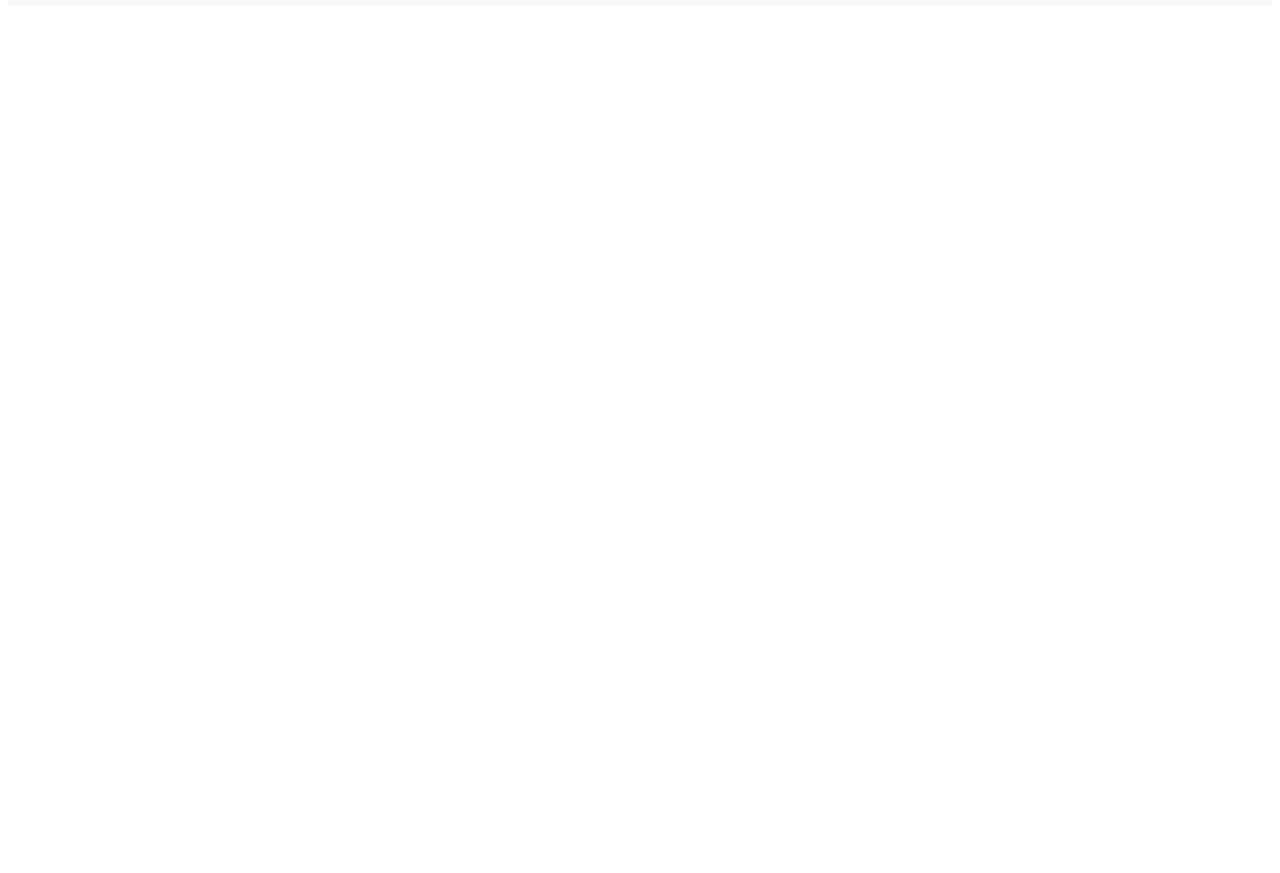
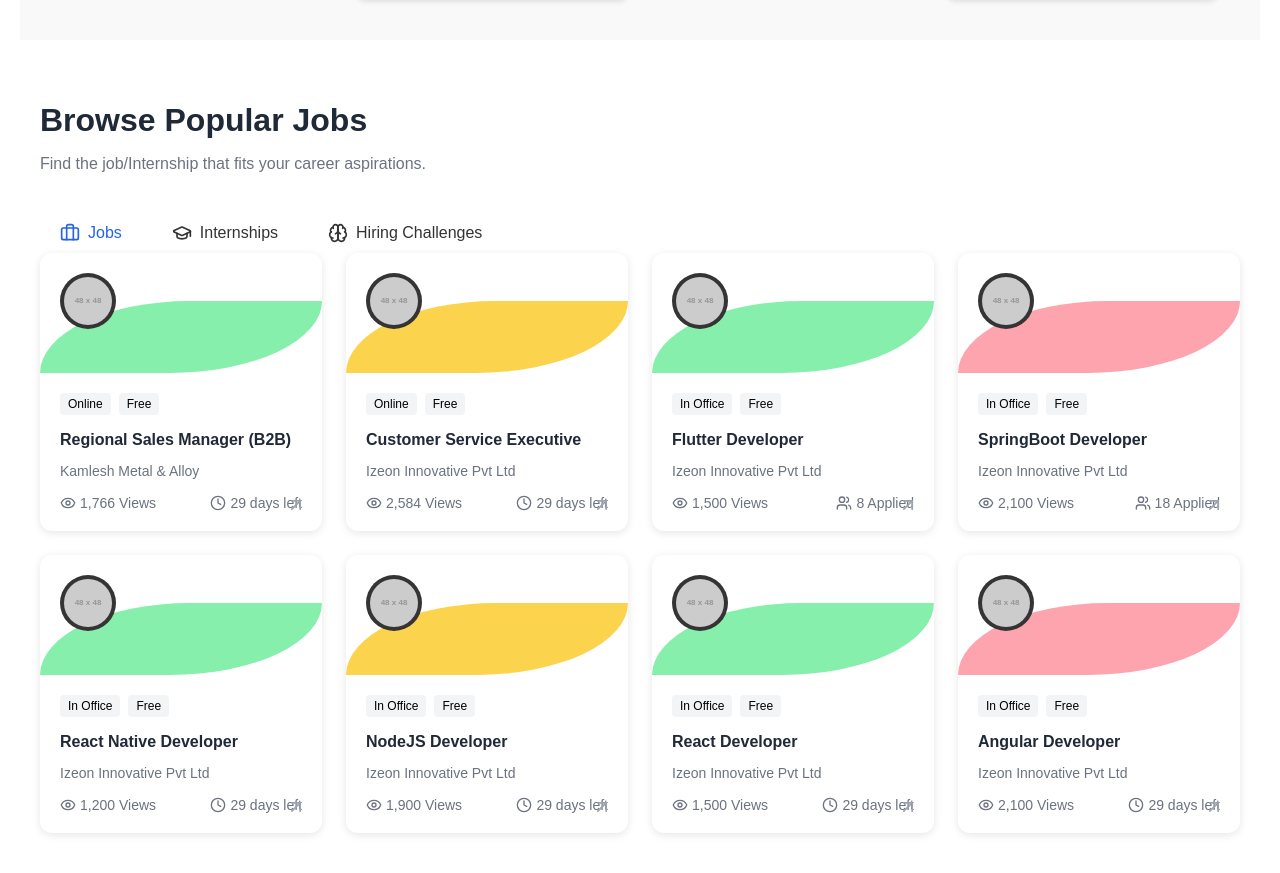
Before and after one commit to ku9dan/Job_Portal, a React (Vite) app in the folder Frontend/: page / in a window 1280 px wide. Shown: the part 959-1832 px from the top of the page. Before the commit the page ends 973 px from the top, so only its background shows below. Built offline with nearby package versions, Linux system fonts and the light colour scheme.

Commit message:
Added jobd page to website

```diff
--- a/Frontend/package.json
+++ b/Frontend/package.json
@@ -13,8 +13,12 @@
     "@fortawesome/fontawesome-svg-core": "^6.7.2",
     "@fortawesome/free-solid-svg-icons": "^6.7.2",
     "@fortawesome/react-fontawesome": "^0.2.2",
+    "autoprefixer": "^10.4.20",
+    "lucide-react": "^0.471.0",
+    "postcss": "^8.4.49",
     "react": "^18.3.1",
-    "react-dom": "^18.3.1"
+    "react-dom": "^18.3.1",
+    "tailwindcss": "^3.4.17"
   },
   "devDependencies": {
     "@eslint/js": "^9.17.0",
--- a/Frontend/src/App.jsx
+++ b/Frontend/src/App.jsx
@@ -1,6 +1,8 @@
 import React from "react";
 import Cities from "./components/Cities";
 import HiringSteps from "./components/HiringSteps";
+import { JobsPage } from "./components/JobsPage";
+
 
 function App() {
   return (
@@ -11,6 +13,10 @@ function App() {
       <div className="hiring-steps">
         <HiringSteps />
       </div>
+      <div className="Jobpage">
+        <JobsPage />
+      </div>
+
     </div>
   );
 }
--- /dev/null
+++ b/Frontend/src/components/JobCard.jsx
@@ -0,0 +1,53 @@
+import React from 'react';
+import { Eye, Clock, Users, ArrowUpRight } from 'lucide-react';
+import styles from './JobCard.module.css';
+
+export const JobCard = ({
+  type,
+  title,
+  company,
+  location,
+  workType,
+  views,
+  daysLeft,
+  applied,
+  logoUrl,
+}) => {
+  return (
+    <div className={`${styles.card} ${styles[type]}`}>
+      <div className={styles.cardHeader}>
+        <img
+          src={logoUrl}
+          alt={company}
+          className={styles.logo}
+        />
+      </div>
+      <div className={styles.content}>
+        <div className={styles.badges}>
+          <span className={styles.badge}>{location}</span>
+          <span className={styles.badge}>{workType}</span>
+        </div>
+        <h3 className={styles.title}>{title}</h3>
+        <p className={styles.company}>{company}</p>
+        <div className={styles.stats}>
+          <div className={styles.stat}>
+            <Eye size={16} />
+            {views.toLocaleString()} Views
+          </div>
+          {applied ? (
+            <div className={styles.stat}>
+              <Users size={16} />
+              {applied} Applied
+            </div>
+          ) : (
+            <div className={styles.stat}>
+              <Clock size={16} />
+              {daysLeft} days left
+            </div>
+          )}
+        </div>
+        <ArrowUpRight className={styles.arrow} size={20} />
+      </div>
+    </div>
+  );
+};
--- /dev/null
+++ b/Frontend/src/components/JobCard.module.css
@@ -0,0 +1,99 @@
+.card {
+    background: white;
+    border-radius: 12px;
+    overflow: hidden;
+    box-shadow: 0 2px 8px rgba(0, 0, 0, 0.1);
+    position: relative;
+    cursor: pointer;
+  }
+
+  .cardHeader {
+    height: 120px;
+    position: relative;
+    overflow: hidden;
+  }
+
+  .cardHeader::after {
+    content: '';
+    position: absolute;
+    bottom: 0;
+    left: 0;
+    right: 0;
+    height: 60%;
+    border-radius: 53% 47% 54% 46% / 100% 0% 100% 0% ;
+  }
+
+  .green .cardHeader::after {
+    background: #86efac;
+  }
+
+  .yellow .cardHeader::after {
+    background: #fcd34d;
+  }
+
+  .pink .cardHeader::after {
+    background: #fda4af;
+  }
+
+  .logo {
+    width: 48px;
+    height: 48px;
+    border-radius: 50%;
+    position: absolute;
+    top: 20px;
+    left: 20px;
+    background: rgb(53, 51, 51);
+    padding: 4px;
+    z-index: 1;
+  }
+
+  .content {
+    padding: 20px;
+  }
+
+  .badges {
+    display: flex;
+    gap: 8px;
+    margin-bottom: 12px;
+  }
+
+  .badge {
+    font-size: 12px;
+    padding: 4px 8px;
+    border-radius: 4px;
+    background: #f3f4f6;
+  }
+
+  .title {
+    font-size: 16px;
+    font-weight: 600;
+    margin-bottom: 8px;
+    color: #1f2937;
+  }
+
+  .company {
+    font-size: 14px;
+    color: #6b7280;
+    margin-bottom: 16px;
+  }
+
+  .stats {
+    display: flex;
+    justify-content: space-between;
+    align-items: center;
+    font-size: 14px;
+    color: #6b7280;
+  }
+
+  .stat {
+    display: flex;
+    align-items: center;
+    gap: 4px;
+  }
+
+  .arrow {
+    position: absolute;
+    right: 16px;
+    bottom: 16px;
+    color: #9ca3af;
+  }
--- /dev/null
+++ b/Frontend/src/components/JobsPage.jsx
@@ -0,0 +1,131 @@
+import React from 'react';
+import { Briefcase, GraduationCap, Brain, ChevronLeft, ChevronRight } from 'lucide-react';
+import { JobCard } from './JobCard';
+import styles from './JobsPage.module.css';
+
+const jobsData = [
+  {
+    type: 'green',
+    title: 'Regional Sales Manager (B2B)',
+    company: 'Kamlesh Metal & Alloy',
+    location: 'Online',
+    workType: 'Free',
+    views: 1766,
+    daysLeft: 29,
+    logoUrl:'https://via.placeholder.com/48?text=Design+Company',
+  },
+  {
+    type: 'yellow',
+    title: 'Customer Service Executive',
+    company: 'Izeon Innovative Pvt Ltd',
+    location: 'Online',
+    workType: 'Free',
+    views: 2584,
+    daysLeft: 29,
+    logoUrl:'https://via.placeholder.com/48?text=Design+Company',
+  },
+  {
+    type: 'green',
+    title: 'Flutter Developer',
+    company: 'Izeon Innovative Pvt Ltd',
+    location: 'In Office',
+    workType: 'Free',
+    views: 1500,
+    applied: 8,
+    logoUrl: 'https://via.placeholder.com/48?text=Design+Company',
+  },
+  {
+    type: 'pink',
+    title: 'SpringBoot Developer',
+    company: 'Izeon Innovative Pvt Ltd',
+    location: 'In Office',
+    workType: 'Free',
+    views: 2100,
+    applied: 18,
+    logoUrl:'https://via.placeholder.com/48?text=Design+Company',
+  },
+  {
+    type: 'green',
+    title: 'React Native Developer',
+    company: 'Izeon Innovative Pvt Ltd',
+    location: 'In Office',
+    workType: 'Free',
+    views: 1200,
+    daysLeft: 29,
+    logoUrl:'https://via.placeholder.com/48?text=Design+Company',
+  },
+  {
+    type: 'yellow',
+    title: 'NodeJS Developer',
+    company: 'Izeon Innovative Pvt Ltd',
+    location: 'In Office',
+    workType: 'Free',
+    views: 1900,
+    daysLeft: 29,
+    logoUrl:'https://via.placeholder.com/48?text=Design+Company',
+  },
+  {
+    type: 'green',
+    title: 'React Developer',
+    company: 'Izeon Innovative Pvt Ltd',
+    location: 'In Office',
+    workType: 'Free',
+    views: 1500,
+    daysLeft: 29,
+    logoUrl:'https://via.placeholder.com/48?text=Design+Company',
+  },
+  {
+    type: 'pink',
+    title: 'Angular Developer',
+    company: 'Izeon Innovative Pvt Ltd',
+    location: 'In Office',
+    workType: 'Free',
+    views: 2100,
+    daysLeft: 29,
+    logoUrl:'https://via.placeholder.com/48?text=Design+Company',
+  },
+
+];
+
+export const JobsPage = () => {
+  return (
+    <div className={styles.container}>
+      <div className={styles.header}>
+        <h1 className={styles.title}>Browse Popular Jobs</h1>
+        <p className={styles.subtitle}>
+          Find the job/Internship that fits your career aspirations.
+        </p>
+      </div>
+
+      <div className={styles.tabs}>
+        <button className={`${styles.tab} ${styles.active}`}>
+          <Briefcase size={20} />
+          Jobs
+        </button>
+        <button className={styles.tab}>
+          <GraduationCap size={20} />
+          Internships
+        </button>
+        <button className={styles.tab}>
+          <Brain size={20} />
+          Hiring Challenges
+        </button>
+      </div>
+
+      <div className={styles.grid}>
+        {jobsData.map((job, index) => (
+          <JobCard key={index} {...job} />
+        ))}
+      </div>
+
+      <div className={styles.navigation}>
+        <button className={styles.navButton}>
+          <ChevronLeft size={20} />
+        </button>
+        <button className={styles.navButton}>
+          <ChevronRight size={20} />
+        </button>
+      </div>
+    </div>
+  );
+};
--- /dev/null
+++ b/Frontend/src/components/JobsPage.module.css
@@ -0,0 +1,91 @@
+.container {
+    max-width: 1200px;
+    margin: 0 auto;
+    padding: 40px 20px;
+  }
+
+  .header {
+    margin-bottom: 40px;
+  }
+
+  .title {
+    font-size: 32px;
+    font-weight: 600;
+    color: #1f2937;
+    margin-bottom: 12px;
+  }
+
+  .subtitle {
+    color: #6b7280;
+    font-size: 16px;
+  }
+
+  .tabs {
+    display: flex;
+    position: relative;
+    gap: 10px;
+  }
+
+  .tab {
+    padding: 10px 20px;
+    border: none;
+    background-color: transparent;
+    cursor: pointer;
+    display: flex;
+    align-items: center;
+    gap: 8px;
+    font-size: 16px;
+    color: #333;
+    position: relative;
+    z-index: 1;
+  }
+
+  .slider {
+    position: absolute;
+    bottom: 0;
+    left: 0;
+    height: 100%;
+    background-color: #007bff;
+    border-radius: 4px;
+    transition: all 0.3s ease;
+    z-index: 0;
+  }
+
+  .tab.active {
+    color: #2563eb;
+    border-bottom-color: #2563eb;
+  }
+
+  .grid {
+    display: grid;
+    grid-template-columns: repeat(auto-fill, minmax(280px, 1fr));
+    gap: 24px;
+  }
+
+  .navigation {
+    position: absolute;
+    top: 50%;
+    transform: translateY(-50%);
+    display: flex;
+    gap: 16px;
+    right: 24px;
+  }
+
+  .navButton {
+    width: 40px;
+    height: 40px;
+    border-radius: 50%;
+    background: white;
+    border: 1px solid #e5e7eb;
+    display: flex;
+    align-items: center;
+    justify-content: center;
+    cursor: pointer;
+    color: #6b7280;
+    transition: all 0.2s;
+  }
+
+  .navButton:hover {
+    background: #f3f4f6;
+    color: #1f2937;
+  }
--- a/Frontend/src/index.css
+++ b/Frontend/src/index.css
@@ -0,0 +1,10 @@
+body {
+  font-family: Arial, sans-serif;
+  margin: 0;
+  padding: 20px;
+  background-color: #fff;
+}
+
+.app {
+  text-align: center;
+}
```
Also changed, not shown: 2 other files (tests, documents, lock files or other folders).
